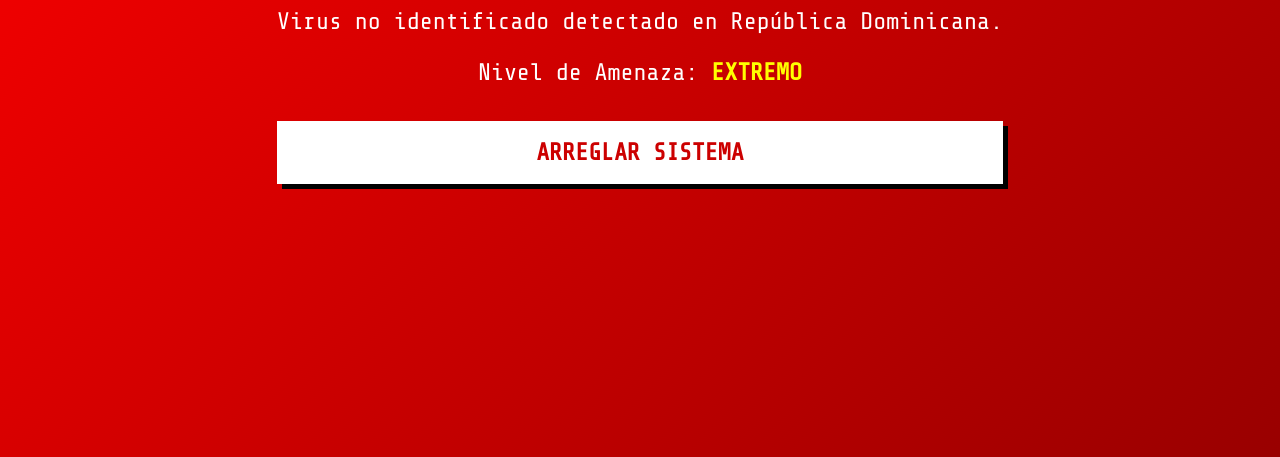
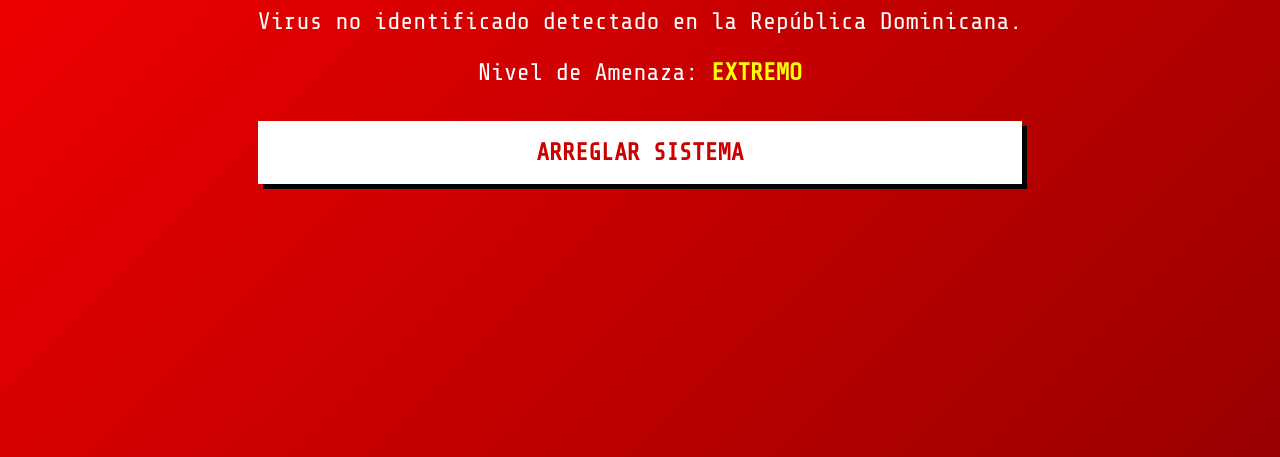
Before and after one commit to Josriel123/Josriel123.github.io, a plain HTML site: page index.html in a window 1280 px wide. Shown: the part 343-800 px from the top of the page. Drawn offline with nearby package versions, Linux system fonts and the light colour scheme.

```diff
--- a/index.html
+++ b/index.html
@@ -17,7 +17,7 @@
     <div id="scam-overlay">
         <div class="error-box">
             <h1>ERROR CRÍTICO DEL SISTEMA</h1>
-            <p>Virus no identificado detectado en República Dominicana.</p>
+            <p>Virus no identificado detectado en la República Dominicana.</p>
             <p>Nivel de Amenaza: <span class="blink">EXTREMO</span></p>
             <div id="debug-btn">ARREGLAR SISTEMA</div>
         </div>
@@ -117,4 +117,5 @@
     <script src="script.js"></script>
 </body>
 
+
 </html>
```
